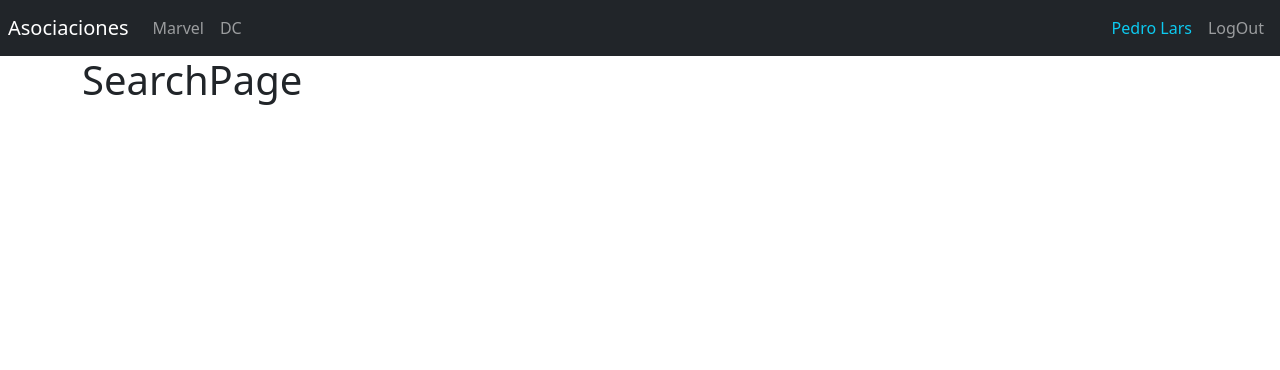
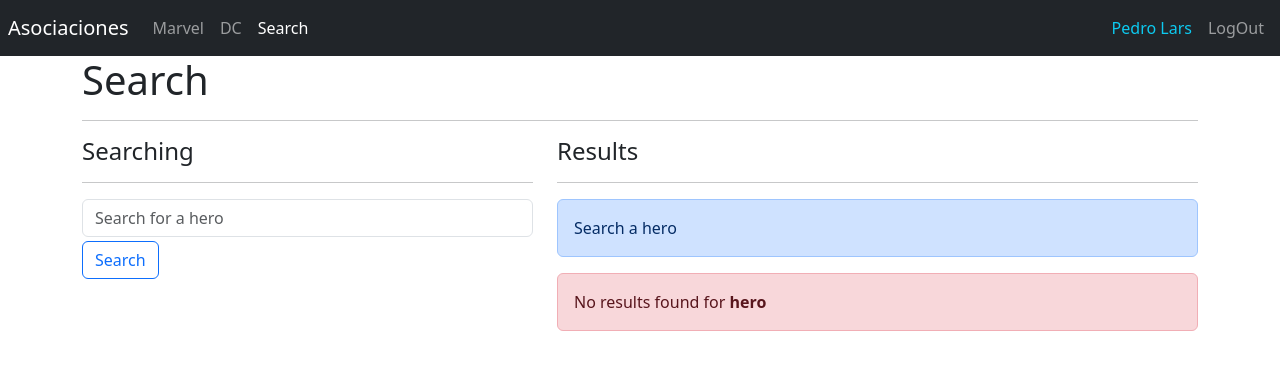
Before and after one commit to jhonnycgarcia/dev-talles-react-heroes-spa, a React (Vite) app: page /search in a window 1280 px wide. Shown: the top 370 px of the page. Built offline with nearby package versions, Linux system fonts and the light colour scheme.

Commit message:
Diseño de la pantañña de busqueda

```diff
--- a/src/heroes/pages/SearchPage.jsx
+++ b/src/heroes/pages/SearchPage.jsx
@@ -1,6 +1,43 @@
+import { HeroCard } from "../components"
 
 export const SearchPage = () => {
   return (
-    <h1>SearchPage</h1>
+    <>
+      <h1>Search</h1>
+      <hr />
+
+      <div className="row">
+        <div className="col-5">
+          <h4>Searching</h4>
+          <hr />
+          <form>
+            <input
+              type="text"
+              placeholder="Search for a hero"
+              className="form-control"
+              name="searchText"
+              autoComplete="off"
+            />
+            <button className="btn btn-outline-primary mt-1">
+              Search
+            </button>
+          </form>
+        </div>
+        <div className="col-7">
+          <h4>Results</h4>
+          <hr />
+          <div className="alert alert-primary">
+            Search a hero
+          </div>
+
+          <div className="alert alert-danger">
+            No results found for <b>hero</b>
+          </div>
+
+          {/* <HeroCard {...hero} /> */}
+
+        </div>
+      </div>
+    </>
   )
 }
--- a/src/ui/components/Navbar.jsx
+++ b/src/ui/components/Navbar.jsx
@@ -35,6 +35,13 @@
                     >
                         DC
                     </NavLink>
+
+                    <NavLink
+                        className={({ isActive }) => `nav-item nav-link ${isActive ? 'active' : ''}`}
+                        to="/search"
+                    >
+                        Search
+                    </NavLink>
                 </div>
             </div>
 
```
